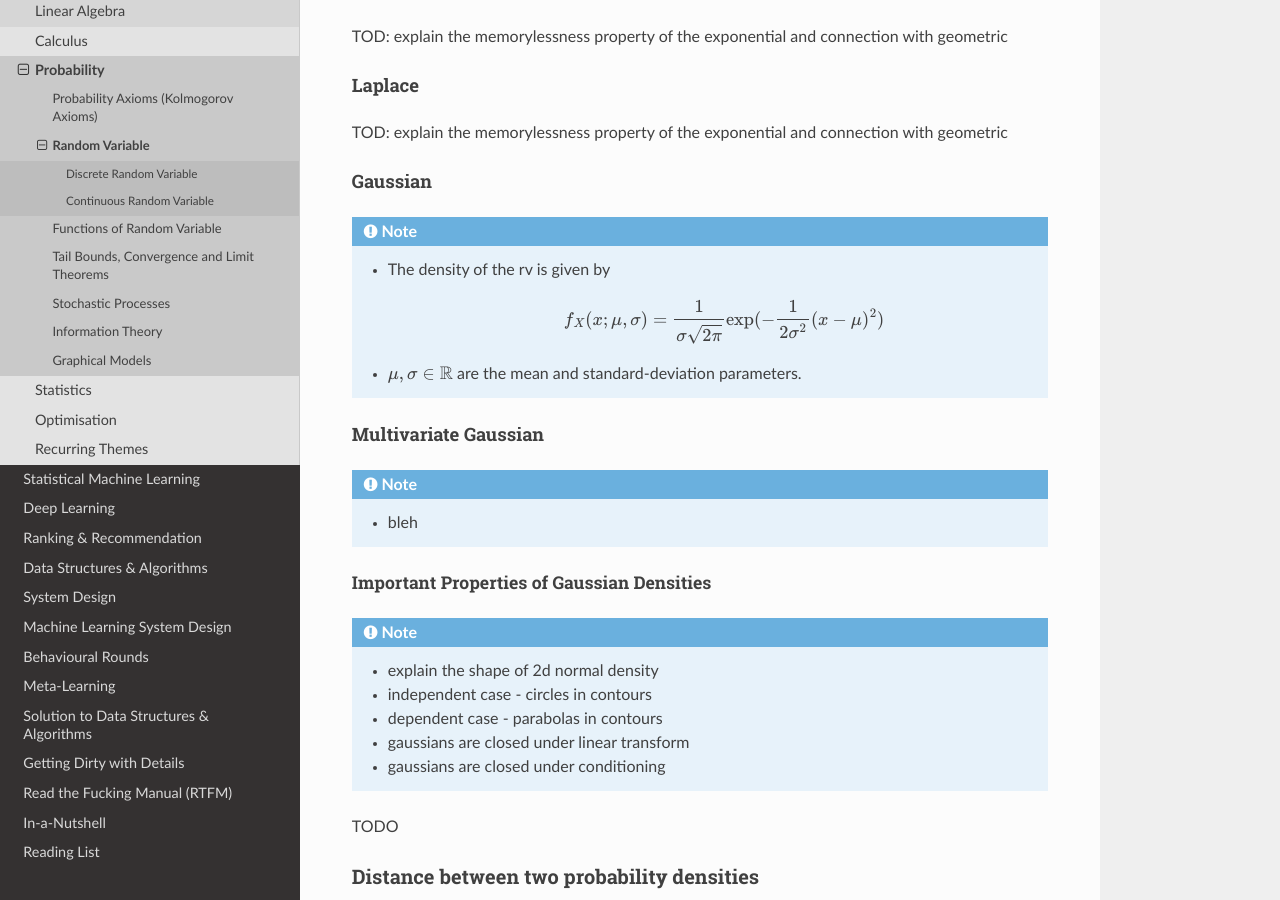
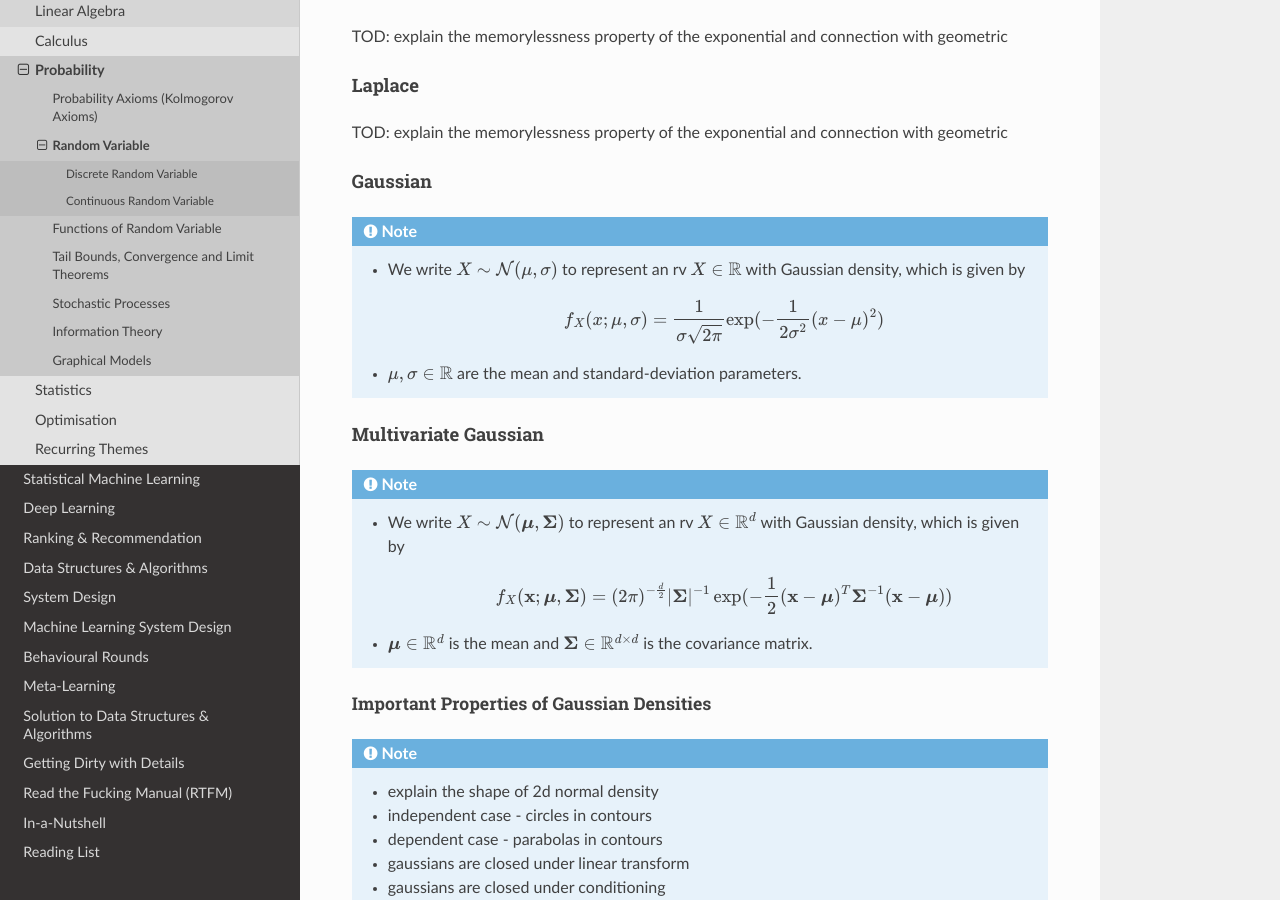
Before and after one commit to uselesstechjunks/leetcode, a Sphinx documentation site: the page built from docs/source/math/prob/rv.rst, in a window 1280 px wide and 900 px high, scrolled down 21394 px. Built offline with Sphinx 7.4.7 and the Read the Docs theme 2.0.0, drawn with Linux system fonts in a browser that asks for light colours.

Commit message:
Update rv.rst

```diff
--- a/docs/source/math/prob/rv.rst
+++ b/docs/source/math/prob/rv.rst
@@ -715,7 +715,7 @@ TOD: explain the memorylessness property of the exponential and connection with
 Gaussian
 -------------------------------------
 .. note::
-	* The density of the rv is given by
+	* We write :math:`X\sim\mathcal{N}(\mu,\sigma)` to represent an rv :math:`X\in\mathbb{R}` with Gaussian density, which is given by
 
 		.. math:: f_X(x;\mu,\sigma)=\frac{1}{\sigma\sqrt{2\pi}}\exp(-\frac{1}{2\sigma^2}(x-\mu)^2)
 	* :math:`\mu,\sigma\in\mathbb{R}` are the mean and standard-deviation parameters.
@@ -723,7 +723,10 @@ Gaussian
 Multivariate Gaussian
 -------------------------------------
 .. note::
-	* bleh
+	* We write :math:`X\sim\mathcal{N}(\boldsymbol{\mu},\boldsymbol{\Sigma})` to represent an rv :math:`X\in\mathbb{R}^d` with Gaussian density, which is given by
+
+		.. math:: f_X(\mathbf{x};\boldsymbol{\mu},\boldsymbol{\Sigma})=(2\pi)^{-\frac{d}{2}}|\boldsymbol{\Sigma}|^{-1}\exp(-\frac{1}{2}(\mathbf{x}-\boldsymbol{\mu})^T\boldsymbol{\Sigma}^{-1}(\mathbf{x}-\boldsymbol{\mu}))
+	* :math:`\boldsymbol{\mu}\in\mathbb{R}^d` is the mean and :math:`\boldsymbol{\Sigma}\in\mathbb{R}^{d\times d}` is the covariance matrix.
 
 Important Properties of Gaussian Densities
 ^^^^^^^^^^^^^^^^^^^^^^^^^^^^^^^^^^^^^^^^^^^^^
```
